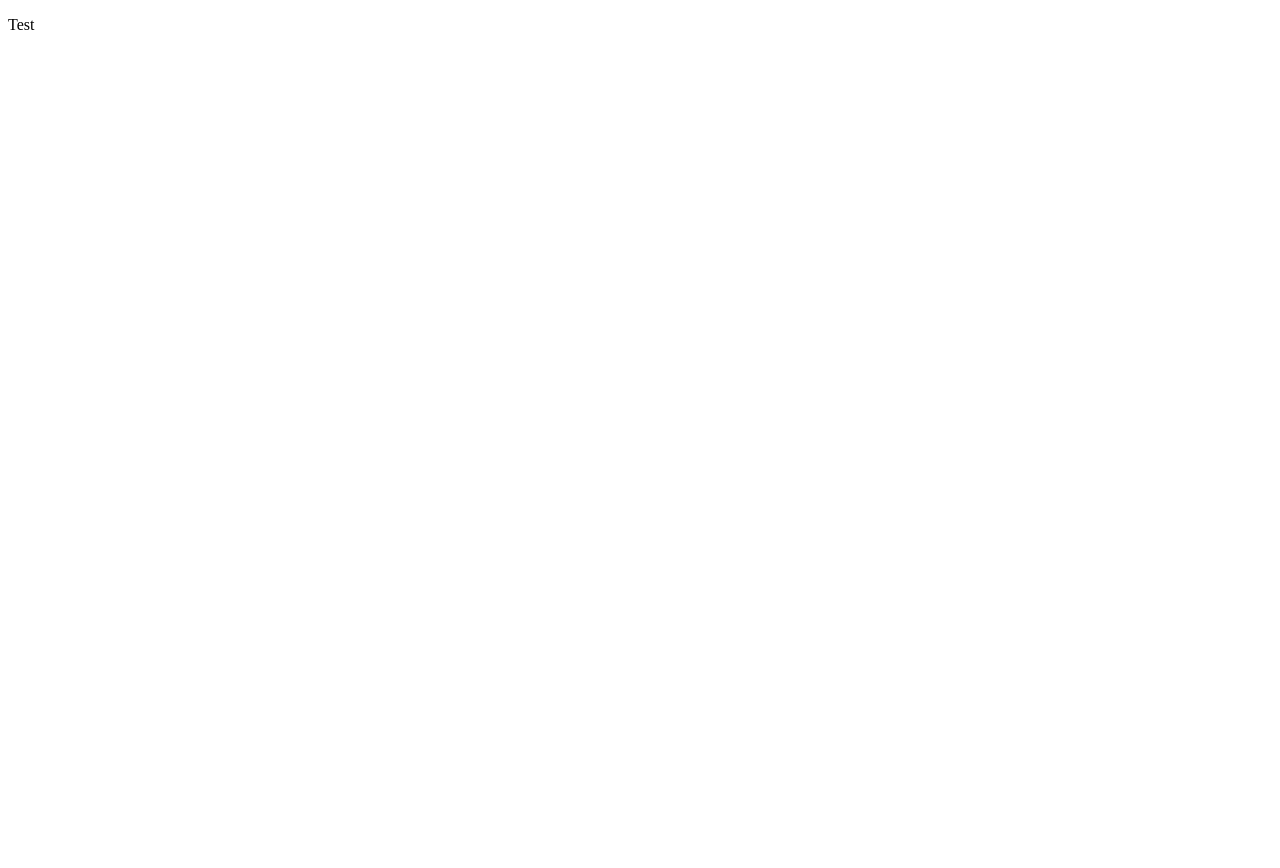
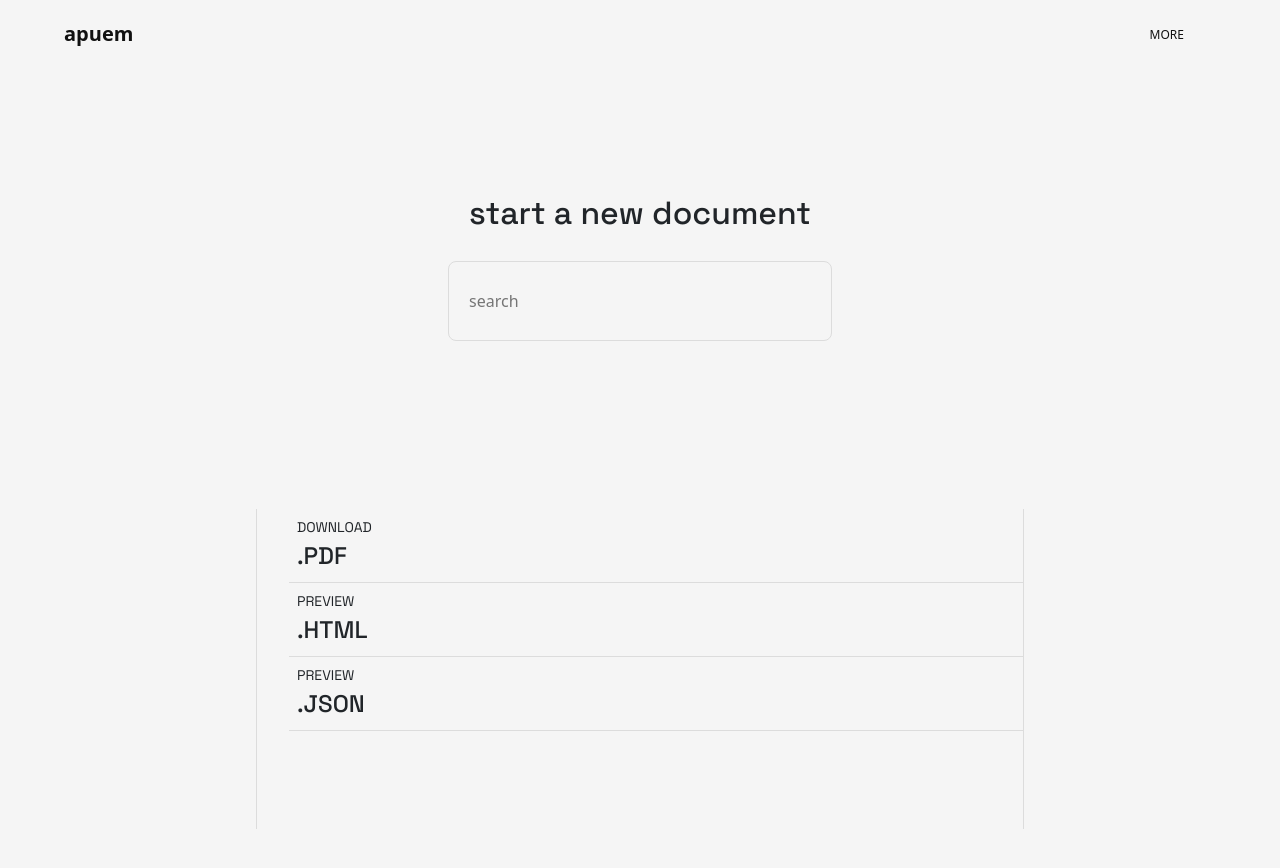
Before and after one commit to apuem/documents, a plain HTML site: page index.html in a window 1280 px wide. Before the commit the page ends 800 px from the top, so only its background shows below. Drawn offline with nearby package versions, Linux system fonts and the light colour scheme.

Commit message:
Searching

```diff
--- a/index.html
+++ b/index.html
@@ -5,9 +5,63 @@
     <meta http-equiv="X-UA-Compatible" content="IE=edge">
     <meta name="viewport" content="width=device-width, initial-scale=1.0">
     <title>apuem</title>
-    <link rel="stylesheet" src="style.css">
+    <link rel="stylesheet" href="styles.css">
+    <link rel="preconnect" href="https://fonts.gstatic.com">
+    <link href="https://fonts.googleapis.com/css2?family=Space+Grotesk:wght@400;500;600&display=swap" rel="stylesheet">
+    <!-- CSS only -->
+    <link href="https://cdn.jsdelivr.net/npm/bootstrap@5.0.0-beta2/dist/css/bootstrap.min.css" rel="stylesheet" integrity="sha384-BmbxuPwQa2lc/FVzBcNJ7UAyJxM6wuqIj61tLrc4wSX0szH/Ev+nYRRuWlolflfl" crossorigin="anonymous">
 </head>
 <body>
-    <p>Test</p>
+    <a style="font-weight: 600; font-size: 1.25em; padding: 1.5vw 5vw; float: left; color: #111111 !important; text-decoration: none !important;" href="https://www.apuem.com">apuem</a>
+    <a style="font-weight: 400; font-size: 0.75em; padding: 2vw 7.5vw; float: right; color: #111111 !important; text-decoration: none !important;" href="https://www.apuem.com/more">MORE</a>
+    <div style="width: 100%;" class="d-flex flex-column min-vh-100 justify-content-center align-items-center">
+        <div style="padding-top: 10vh;" class=""><p style="font-size: 2em; font-weight: 500;">start a new document</p></div>
+        <div style="padding-bottom: 20vh;" class=""><input onkeyup="searching()" autocomplete="false" type="text" id="search-bar" name="search" placeholder="search"></div>
+        <div style="height: 40vh; width: 60vw;" class="list-border">
+            <ul style="list-style: none;" id="suggestions">
+                <li>
+                    <div style="width: 100%; border-bottom: 1px solid #dcdcdc;" class="hover p-2 d-flex flex-column justify-content-center">
+                        <div>
+                            <p class="mb-0 small">DOWNLOAD</p>
+                            <p class="mb-0" style="font-size: 1.5em; font-weight: 500;">.PDF</p>
+                        </div>
+                    </div>
+                </li>
+                <li>
+                    <div style="width: 100%; border-bottom: 1px solid #dcdcdc" class="hover p-2 d-flex flex-column justify-content-center">
+                        <div>
+                            <p class="mb-0 small">PREVIEW</p>
+                            <p class="mb-0" style="font-size: 1.5em; font-weight: 500;">.HTML</p>
+                        </div>
+                    </div>
+                </li>
+                <li>
+                    <div style="width: 100%; border-bottom: 1px solid #dcdcdc" class="hover p-2 d-flex flex-column justify-content-center">
+                        <div>
+                            <p class="mb-0 small">PREVIEW</p>
+                            <p class="mb-0" style="font-size: 1.5em; font-weight: 500;">.JSON</p>
+                        </div>
+                    </div>
+                </li>
+            </ul>
+        </div>
+    </div>
+    <script>
+        function searching() {
+            var input, autocomplete, ul, li, a, i;
+            input = document.getElementById("search-bar");
+            autocomplete = input.value.toUpperCase();
+            ul = document.getElementById("suggestions");
+            li = ul.getElementsByTagName("li");
+            for (i = 0; i < li.length; i++) {
+                a = li[i].getElementsByTagName("div")[0];
+                if (a.innerHTML.toUpperCase().indexOf(autocomplete) > -1) {
+                    li[i].style.display = "";
+                } else {
+                    li[i].style.display = "none";
+                }
+            }
+        }
+    </script>
 </body>
 </html>
--- a/style.css
+++ /dev/null
@@ -1,3 +0,0 @@
-body {
-    background-color: #F5F5F5;
-}
--- /dev/null
+++ b/styles.css
@@ -0,0 +1,40 @@
+body {
+    background-color: #F5F5F5 !important;
+    font-family: 'Space Grotesk', sans-serif;
+}
+
+p {
+    font-family: 'Space Grotesk', sans-serif;
+}
+
+input[type=text] {
+    padding: 12px 20px;
+    width: 30vw;
+    height: 10vh;
+    margin: 8px 0;
+    box-sizing: border-box;
+    border: 0.5px solid #DCDCDC;
+    -webkit-transition: 0.5s;
+    transition: 0.5s;
+    outline: none;
+    border-radius: 8px;
+    color: #111111;
+    background-color: #F5F5F5;
+  }
+
+  input[type=text]:focus {
+    border: 0.5px solid #979797;
+  }
+
+  .hover {
+    transition: 0.7s;
+  }
+
+  .hover:hover {
+    background-color: #DCDCDC;
+  }
+
+  .list-border {
+    border-right: 0.5px solid #DCDCDC;
+    border-left: 0.5px solid #DCDCDC;
+  }
```
Also changed, not shown: README.md.
